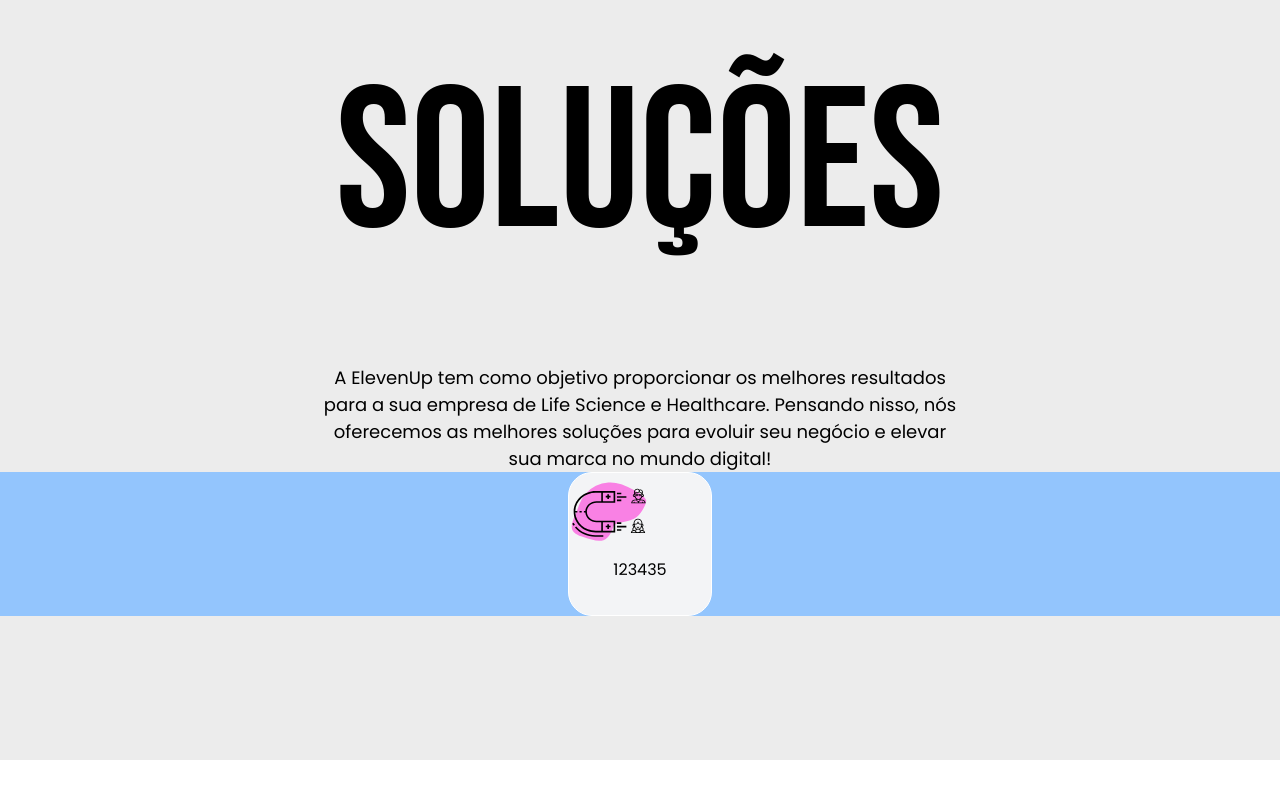
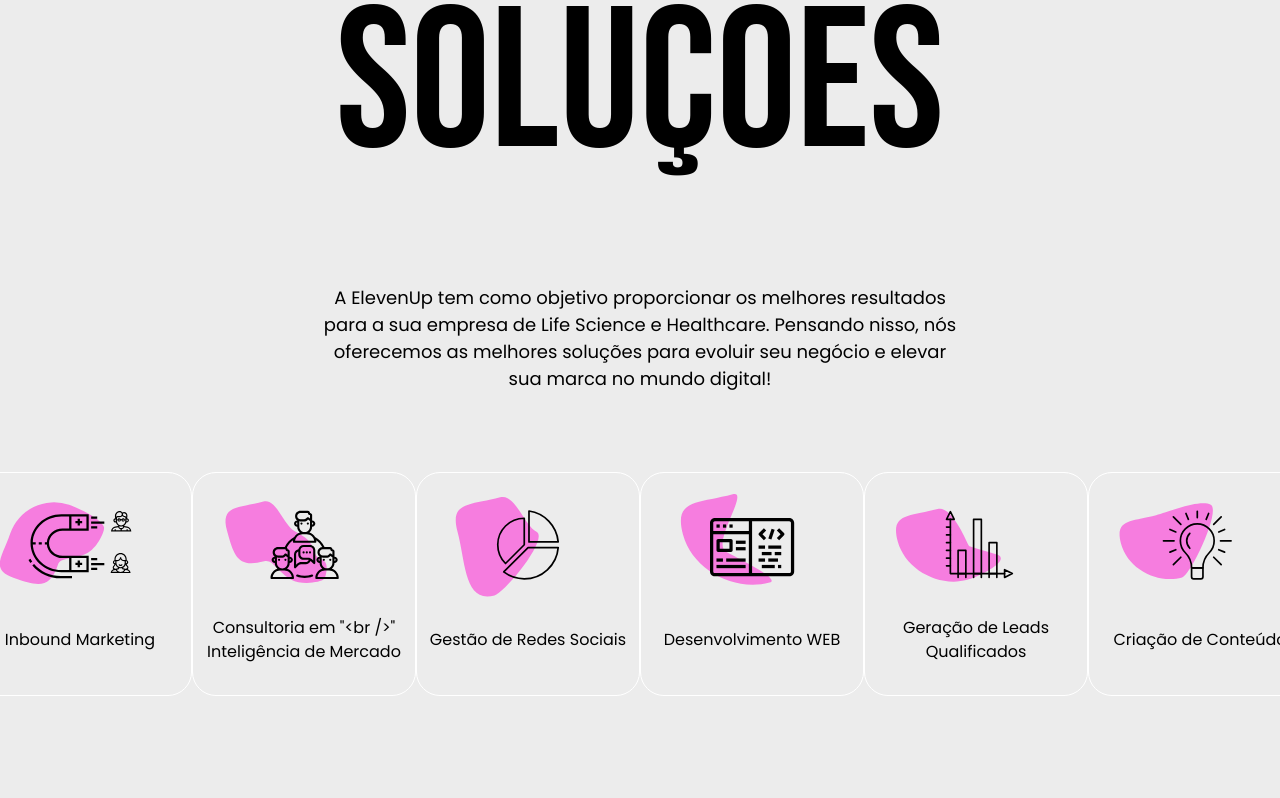
Before and after one commit to lucas-tolotosilva/elevenup, a React (Vite) app: page / in a window 1280 px wide. Shown: the part 3412-4210 px from the top of the page. Before the commit the page ends 4172 px from the top, so only its background shows below. Built offline with nearby package versions, Linux system fonts and the light colour scheme.

Commit message:
Creating Soluções Component

```diff
--- /dev/null
+++ b/src/components/Card.tsx
@@ -0,0 +1,40 @@
+import React from 'react'
+import { useMotionValue, useTransform, motion } from "framer-motion"
+
+interface cardProp {
+    title: string,
+    rosa: string,
+    icon: string
+}
+
+export function Card (props: cardProp) {
+
+    const x = useMotionValue(0);
+    const y = useMotionValue(0);
+    const rotateX = useTransform(y, [-100, 100], [30, -30])
+    const rotateY = useTransform(x, [-100, 100], [30, -30])
+
+    return(
+        <motion.div
+            style={{ x, y, rotateX, rotateY, z:100}}
+            drag
+            dragElastic={0.18}
+            dragConstraints={{ top:0, left:0, right:0, bottom:0}}
+            whileTap={{cursor: 'grabbing'}}
+            className='w-56 h-56 border border-white-100 bg-gray-200 flex flex-col items-center justify-center rounded-3xl'>
+
+            <div className='relative pt-4 h-1/2'>
+                <motion.img style={{ x, y, rotateX, rotateY, z:100}}  className='absolute -left-7 w-28 h-28' src={props.rosa} alt="Inbound"/>
+                <motion.img style={{ x, y, rotateX, rotateY, z:1000}} draggable="false" className=' w-28 h-28' src={props.icon} alt="Inbound"/>
+
+            </div>
+
+            <motion.div
+            style={{ x, y, rotateX, rotateY, z:1000}}
+            className='h-1/2 flex items-center'
+            >
+                <h2 className='font-default text-[16px] '>{props.title}</h2>
+            </motion.div>
+        </motion.div>
+    )
+}
--- a/src/components/Clientes.tsx
+++ b/src/components/Clientes.tsx
@@ -5,7 +5,7 @@
 
     return (
         <div className="w-full mb-36">
-            <h2 className="font-title w-full text-[200px] mb-28">Clientes</h2>
+            <h2 className="font-title w-full text-[200px] mb-8">Clientes</h2>
 
 
             <ParallaxProvider >
--- a/src/components/Solucoes.tsx
+++ b/src/components/Solucoes.tsx
@@ -14,49 +14,29 @@
 import rosa4 from '../assets/icons/rosas/rosa4.svg'
 import rosa5 from '../assets/icons/rosas/rosa5.svg'
 import rosa6 from '../assets/icons/rosas/rosa6.svg'
+import { Card } from './Card';
 
 export function Solucoes(){
-
-
-    const x = useMotionValue(0);
-    const y = useMotionValue(0);
-    const rotateX = useTransform(y, [-100, 100], [30, -30])
-    const rotateY = useTransform(x, [-100, 100], [30, -30])
 
     return (
         <div className="w-full mb-36">
             <h2 className="font-title w-full text-[200px] mb-12">Soluções</h2>
             <div className="flex justify-center w-full">
-                <p className="text-center font-default text-[18px] w-6/12 ">
+                <p className="text-center font-default text-[18px] w-6/12 mb-20 ">
                     A ElevenUp tem como objetivo proporcionar os melhores resultados para a sua empresa
                     de Life Science e Healthcare. Pensando nisso, nós oferecemos as melhores soluções para
                     evoluir  seu  negócio  e   elevar sua   marca   no mundo digital!
                 </p>
             </div>
-            <div className="min-w-[1280px] flex items-center justify-center bg-blue-300 ">
+            <div className="min-w-[1280px] flex items-center justify-center">
                 <div style={{perspective: 2000}}>
                      <div className="flex items-center justify-center ">
-                            <motion.div
-                                style={{ x, y, rotateX, rotateY, z:100}}
-                                drag
-                                dragElastic={0.18}
-                                dragConstraints={{ top:0, left:0, right:0, bottom:0}}
-                                whileTap={{cursor: 'grabbing'}}
-                                className='w-36 h-36 border border-white-100 bg-gray-100 rounded-3xl'>
-
-                                <div className='relative h-3/5'>
-                                    <motion.img style={{ x, y, rotateX, rotateY, z:100}}  className='absolute w-20 h-20' src={rosa1} alt="Inbound"/>
-                                    <motion.img style={{ x, y, rotateX, rotateY, z:1000}} draggable="false" className='absolute w-20 h-20' src={inbound} alt="Inbound"/>
-
-                                </div>
-
-                                <motion.div
-                                style={{ x, y, rotateX, rotateY, z:1000}}
-                                className='h-2/5'
-                                >
-                                    <h2 className='font-default text-[16px] '>123435</h2>
-                                </motion.div>
-                            </motion.div>
+                            <Card title="Inbound Marketing" rosa={rosa1} icon={inbound} />
+                            <Card title={`Consultoria em "<br />" Inteligência de Mercado`} rosa={rosa2} icon={consult} />
+                            <Card title="Gestão de Redes Sociais" rosa={rosa3} icon={gestao} />
+                            <Card title="Desenvolvimento WEB" rosa={rosa4} icon={dev} />
+                            <Card title="Geração de Leads Qualificados" rosa={rosa5} icon={geracao} />
+                            <Card title="Criação de Conteúdo" rosa={rosa6} icon={criacao} />
                     </div>
                 </div>
             </div>
```
Also changed, not shown: src/assets/icons/rosas/rosa6.svg.
